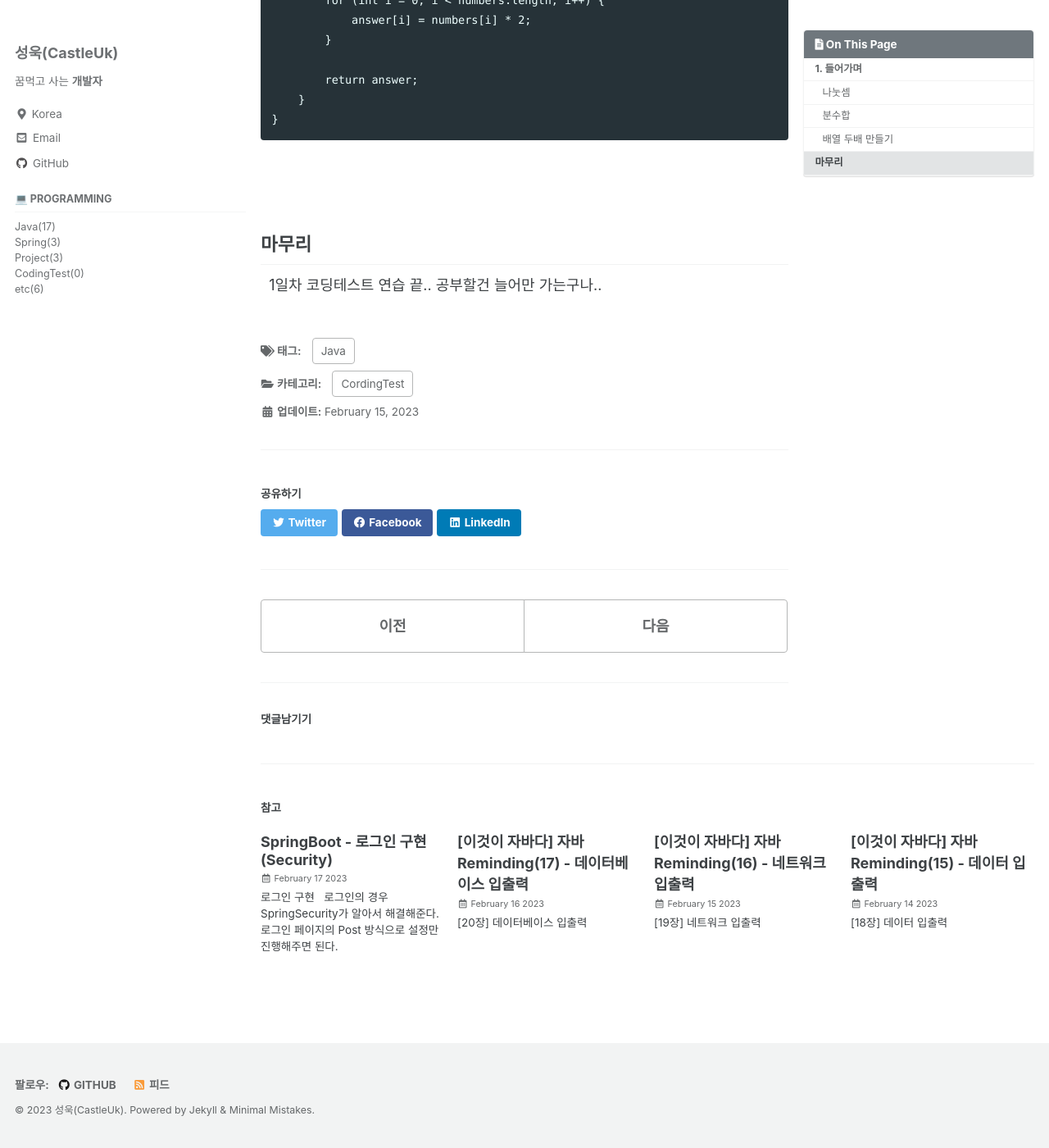
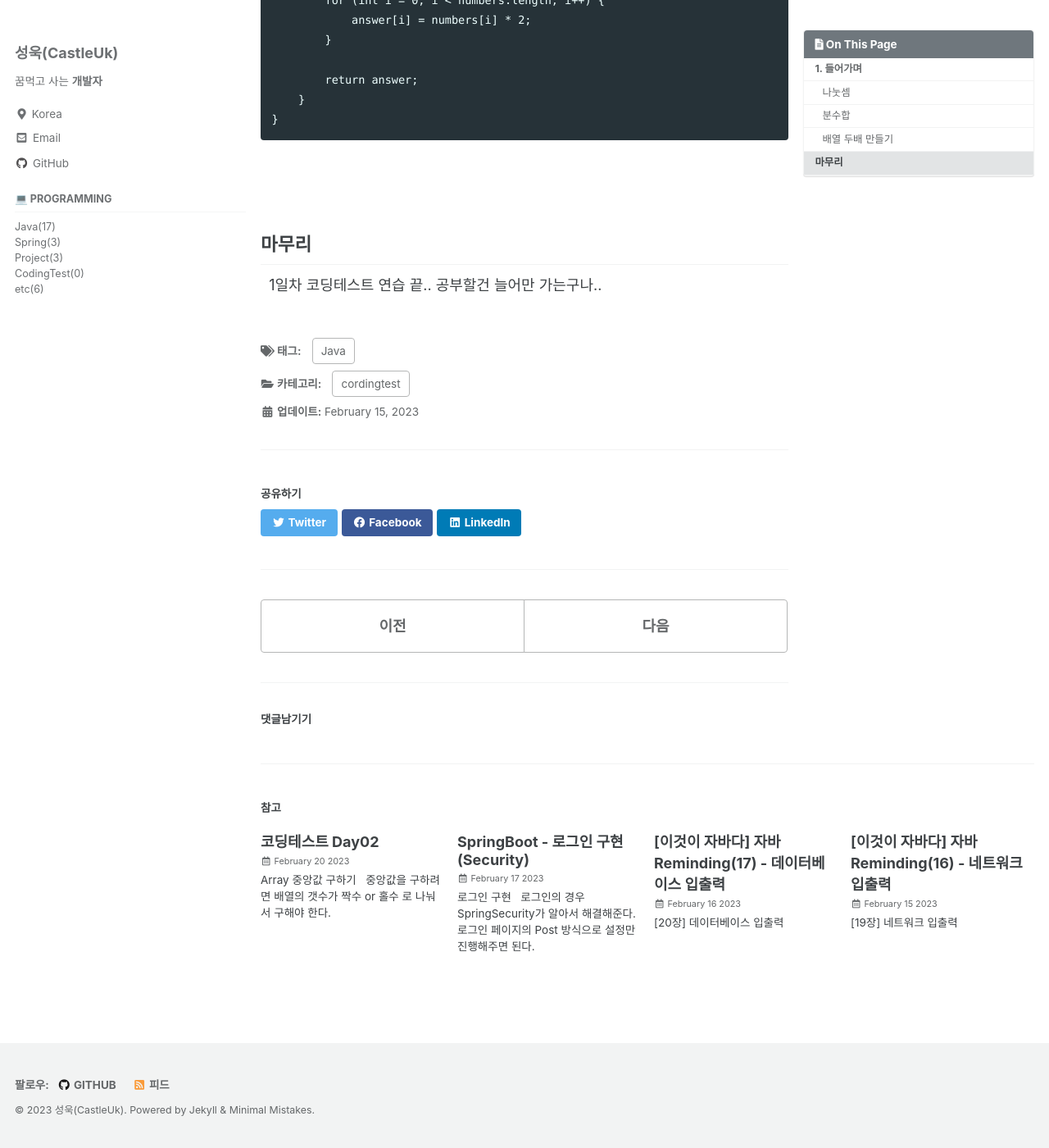
Before and after one commit to castleUk/castleUk.github.io, a Jekyll site: the page built from _posts/cordingtest/2023-02-15-cording1.md, in a window 1280 px wide and 1400 px high, scrolled down 2149 px. Shown: the whole window at 82% size. Built offline with Jekyll 4.4.1, drawn with Linux system fonts in a browser that asks for light colours; cached includes are drawn as plain includes; comment, search, counter and statistics services are not loaded; part of the change alters nothing that is shown.

Commit message:
2일차 코테

````diff
--- a/_posts/cordingtest/2023-02-15-cording1.md
+++ b/_posts/cordingtest/2023-02-15-cording1.md
@@ -2,7 +2,7 @@
 published: true
 title : "코딩테스트 준비 Day01"
 categories:
-  - CordingTest
+  - cordingtest
 
 tags:
   - Java
--- /dev/null
+++ b/_posts/cordingtest/2023-02-20-cording2.md
@@ -0,0 +1,114 @@
+---
+published: true
+title : "코딩테스트 Day02"
+categories:
+  - cordingtest
+
+tags:
+  - Java
+
+toc: true
+toc_sticky: true
+sidebar:
+  nav: "sidebar-category"
+---
+
+### Array 중앙값 구하기
+&nbsp; 중앙값을 구하려면 배열의 갯수가 짝수 or 홀수 로 나눠서 구해야 한다.
+
+```
+public int solution(int[] array) {
+        int answer;
+
+        //배열 정렬
+        Arrays.sort(array);
+
+        int size = array.length;
+
+        // 짝수개 일경우
+        if (size % 2 == 0) {
+            answer = (array[size / 2] + array[(size / 2) - 1]) / 2;
+        } else { // 홀수개 일경우
+            answer = array[size / 2];
+        }
+        return answer;
+    }
+
+```
+
+<br>
+<br>
+
+### 최빈값
+&nbsp; 많이 애 먹은 부분, 배열을 새로 정의 하고, 원소 갯수를 따로 배열에 저장한다.
+
+```
+public int solution(int[] array) {
+
+        int answer = 0;
+        int[] ary = new int[1001]; // 0<=array의 원소 <1000
+
+        for (int i = 0; i < array.length; i++) { // 원소 갯수 ary에 저장
+            ary[array[i]]++;
+        }
+
+        int max = 0; // 최빈값의 갯수
+        int max_index = 0; // 최빈값
+
+        // 최빈값 구하기
+        for (int i = 0; i < ary.length; i++) {
+            if (ary[i] > max) {
+                max = ary[i];
+                max_index = i;
+            }
+        }
+
+        int count = 0;
+
+        // 최빈값 2개 인지 확인
+        for (int i = 0; i < ary.length; i++) {
+            if (ary[i] == max) {
+                count++;
+            }
+            if (count > 1) {
+                return answer - 1;
+            }
+        }
+
+        answer = max_index;
+        return answer;
+
+    }
+
+```
+
+<br>
+<br>
+
+
+### 배열에서 홀수만 따로 배열에 담기
+&nbsp; 배열 다루기, 매일 하지만 매일 헷갈리는 자식..
+
+```
+ // 홀수만 배열에 담기
+    public int[] solution(int n) {
+        // 반쪽짜리 배열을 만들고
+        int[] answer = new int[(n + 1) / 2];
+
+        // 2로 나눈 나머지가 1인것만 담는다
+        for (int i = 1; i <= answer.length; i++) {
+            if (i % 2 == 1) {
+                answer[i / 2] = i;
+            }
+        }
+
+        return answer;
+
+    }
+```
+
+<br>
+<br>
+
+## 마무리
+&nbsp; 두번째 코딩테스트 공부 끝.. 배열과 for문은 언제쯤 익숙해 질런지..
````
